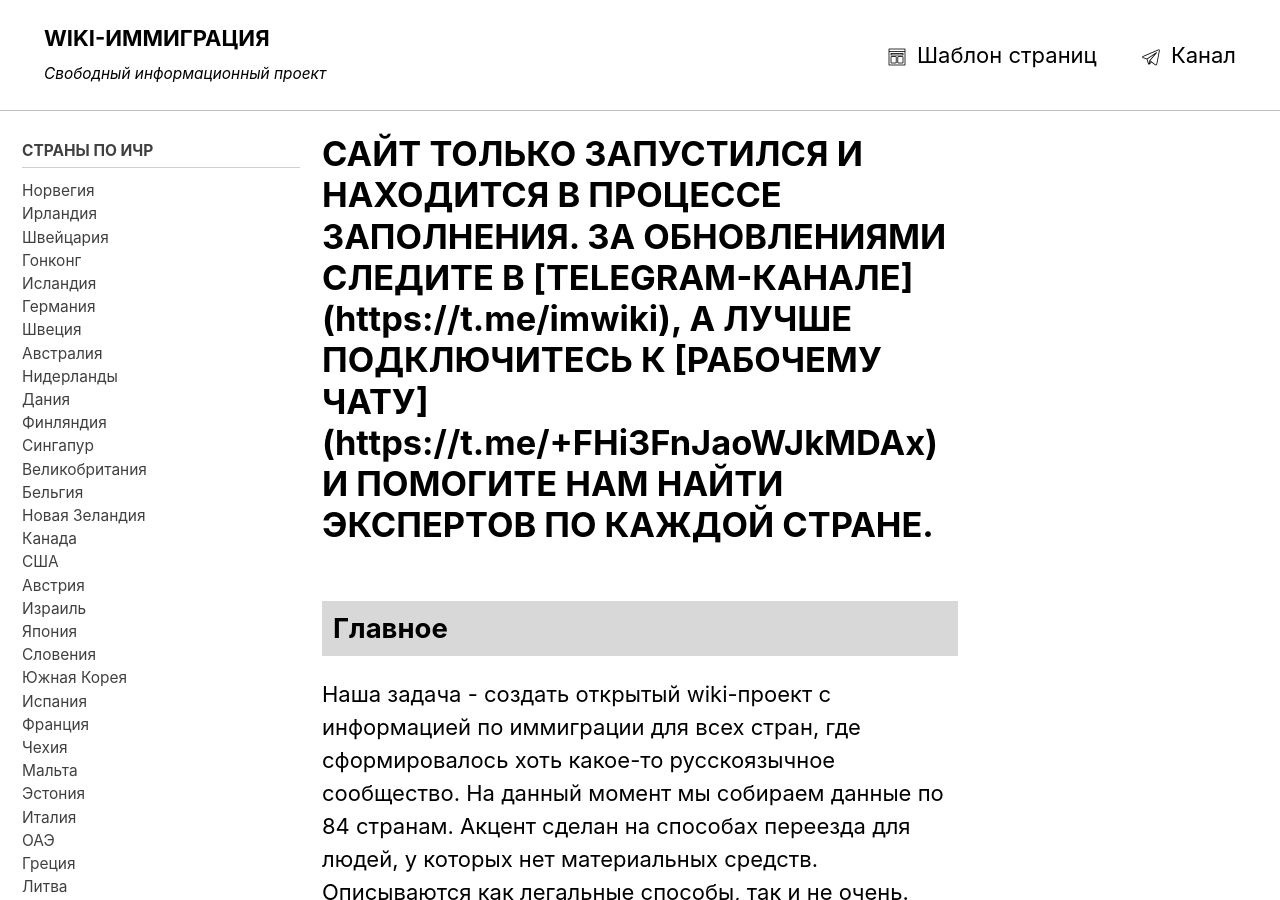
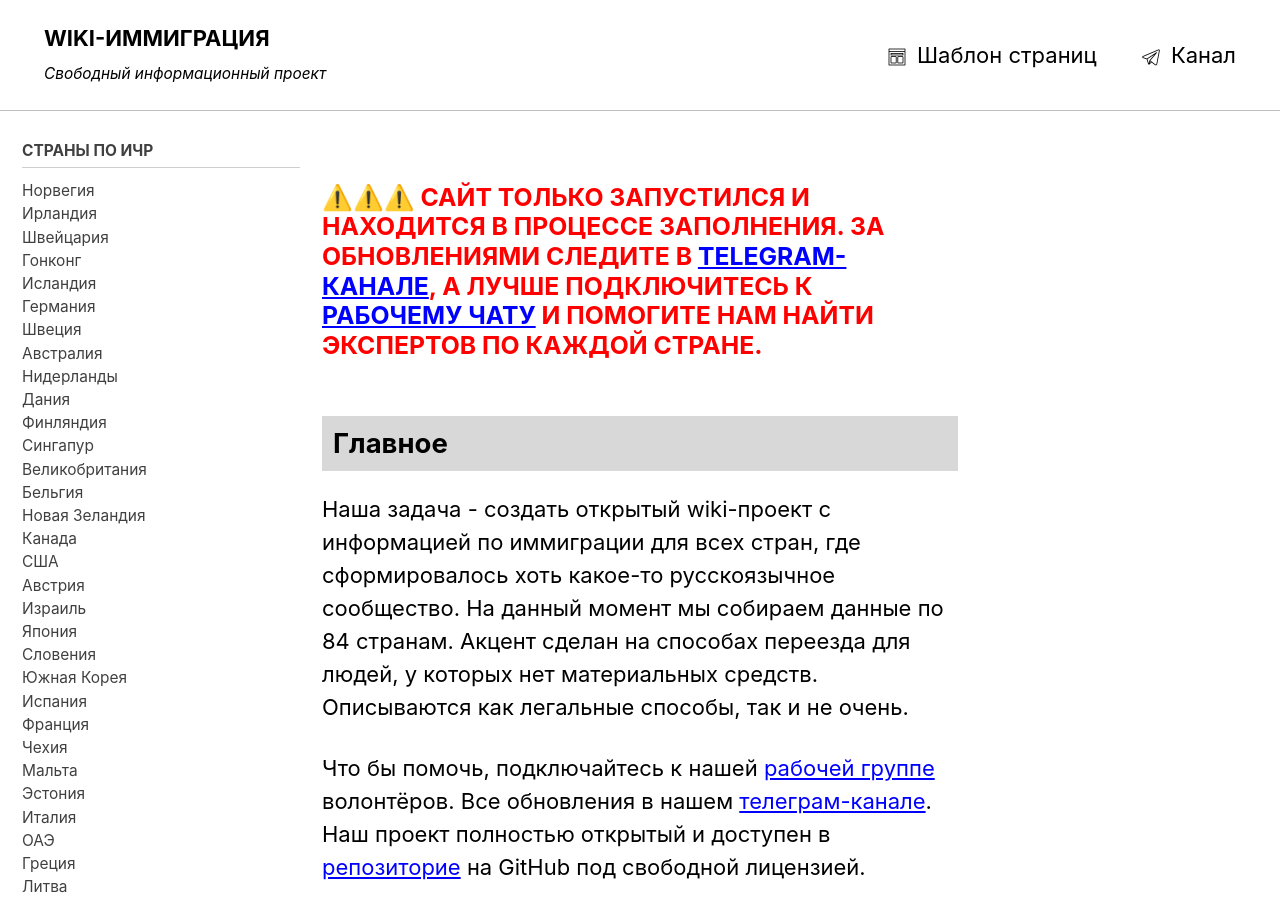
Before and after one commit to ybrbnf2080/im-wiki.github.io, a Jekyll site: the page built from index.md, in a window 1280 px wide and 900 px high. Built offline with Jekyll 4.4.1, drawn with Linux system fonts in a browser that asks for light colours; cached includes are drawn as plain includes.

Commit message:
microfix

```diff
--- a/index.md
+++ b/index.md
@@ -6,7 +6,7 @@
   nav: "docs"
 ---
 
-<h1 style="color=red;">САЙТ ТОЛЬКО ЗАПУСТИЛСЯ И НАХОДИТСЯ В ПРОЦЕССЕ ЗАПОЛНЕНИЯ. ЗА ОБНОВЛЕНИЯМИ СЛЕДИТЕ В [TELEGRAM-КАНАЛЕ](https://t.me/imwiki), А ЛУЧШЕ ПОДКЛЮЧИТЕСЬ К [РАБОЧЕМУ ЧАТУ](https://t.me/+FHi3FnJaoWJkMDAx) И ПОМОГИТЕ НАМ НАЙТИ ЭКСПЕРТОВ ПО КАЖДОЙ СТРАНЕ.</h1>
+<h3 style="color: red;">⚠️⚠️⚠️ САЙТ ТОЛЬКО ЗАПУСТИЛСЯ И НАХОДИТСЯ В ПРОЦЕССЕ ЗАПОЛНЕНИЯ. ЗА ОБНОВЛЕНИЯМИ СЛЕДИТЕ В <a href="https://t.me/imwiki">TELEGRAM-КАНАЛЕ</a>, А ЛУЧШЕ ПОДКЛЮЧИТЕСЬ К <a href="https://t.me/+FHi3FnJaoWJkMDAx">РАБОЧЕМУ ЧАТУ</a> И ПОМОГИТЕ НАМ НАЙТИ ЭКСПЕРТОВ ПО КАЖДОЙ СТРАНЕ.</h3>
 
 ## Главное
 
```
